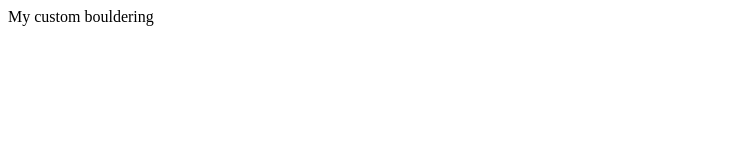
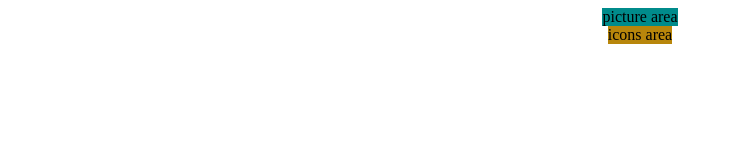
Before and after one commit to MoongStory/my-custom-bouldering, a plain HTML site: page index.html in a window 1280 px wide. Shown: the whole page, without its empty margins (0-733 px from the left). Drawn offline with Linux system fonts and the light colour scheme.

Commit message:
css 추가 및 이미지, 아이콘 div 추가

```diff
--- /dev/null
+++ b/css/style.css
@@ -0,0 +1,14 @@
+.main-content {
+  display: flex;
+  flex-direction: column;
+  justify-content: center;
+  align-items: center;
+}
+
+.main-content__picture {
+  background-color: darkcyan;
+}
+
+.main-content__icons {
+  background-color: darkgoldenrod;
+}
--- a/index.html
+++ b/index.html
@@ -1,11 +1,21 @@
 <!DOCTYPE html>
 <html lang="ko">
   <head>
+    <link rel="stylesheet" href="./css/style.css" />
     <meta charset="UTF-8" />
     <meta name="viewport" content="width=device-width, initial-scale=1.0" />
     <title>My custom bouldering</title>
   </head>
   <body>
-    <main>My custom bouldering</main>
+    <main>
+      <div class="main-content">
+        <div class="main-content__picture">
+          <span>picture area</span>
+        </div>
+        <div class="main-content__icons">
+          <span>icons area</span>
+        </div>
+      </div>
+    </main>
   </body>
 </html>
```
